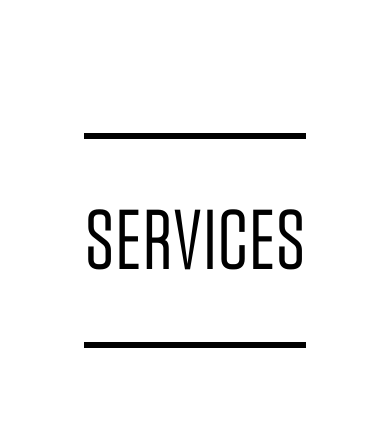
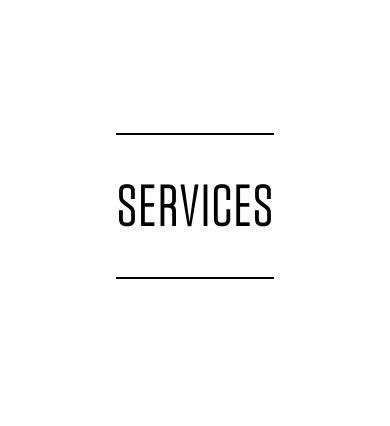
Before and after one commit to mcspach/distinct-creative-group, a plain HTML site: page index.html in a window 390 px wide. Shown: the part 880-1306 px from the top of the page. Drawn offline with Linux system fonts and the light colour scheme.

Commit message:
sizing for logo and titles

```diff
--- a/animations.css
+++ b/animations.css
@@ -28,5 +28,5 @@
 }
 
 @keyframes stretchAnimation {
-  to { letter-spacing: .2em; }
+  to { letter-spacing: .16em; }
 }
--- a/style.css
+++ b/style.css
@@ -11,6 +11,10 @@ body {
 a {
     color: white;
     text-decoration: none;
+}
+
+h1 {
+    font-size: 5rem;
 }
 
 /* custom global elements */
@@ -62,7 +66,7 @@ div.full {
 .hero {
 }
 .hero>svg {
-    width: 75%;
+    width: 50%;
 }
 
 div.services {
@@ -74,8 +78,8 @@ div.services {
 
 div.services_title {
     margin: 20vh 0;
-    border-top: 6px solid black;
-    border-bottom: 6px solid black;
+    border-top: 2px solid black;
+    border-bottom: 2px solid black;
 }
 
 div.services_section {
@@ -184,6 +188,9 @@ div.footer img:hover {
 
 
 @media screen and (max-width: 1200px) {
+    h1 {
+        font-sizing: 5rem;
+    }
     .hero>svg {
         width: 94%;
     }
@@ -212,7 +219,7 @@ div.footer img:hover {
     }
 
     h1 {
-        font-size: 5rem;
+        font-size: 3.5rem;
     }
 
     div.footer {
```
